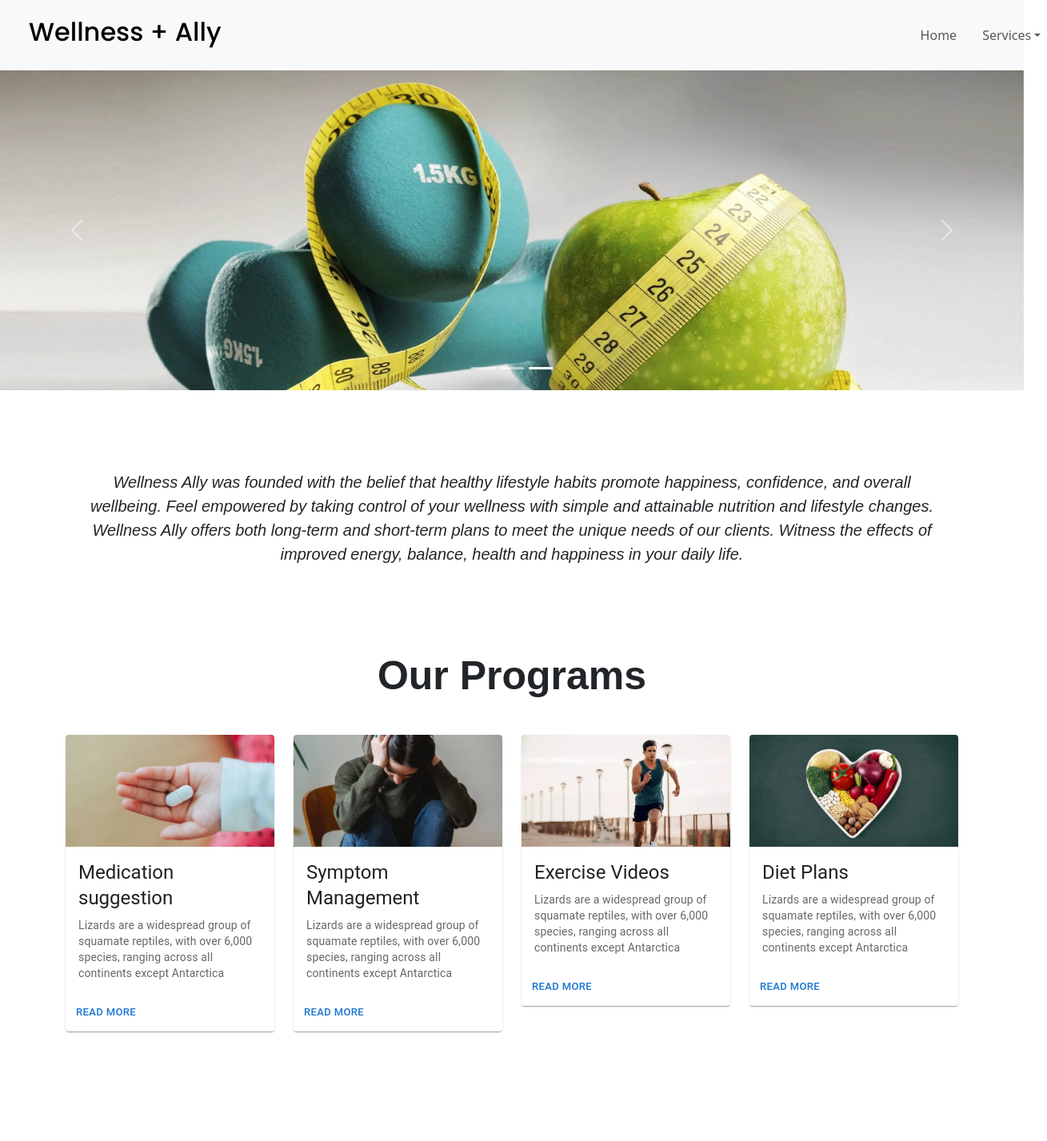
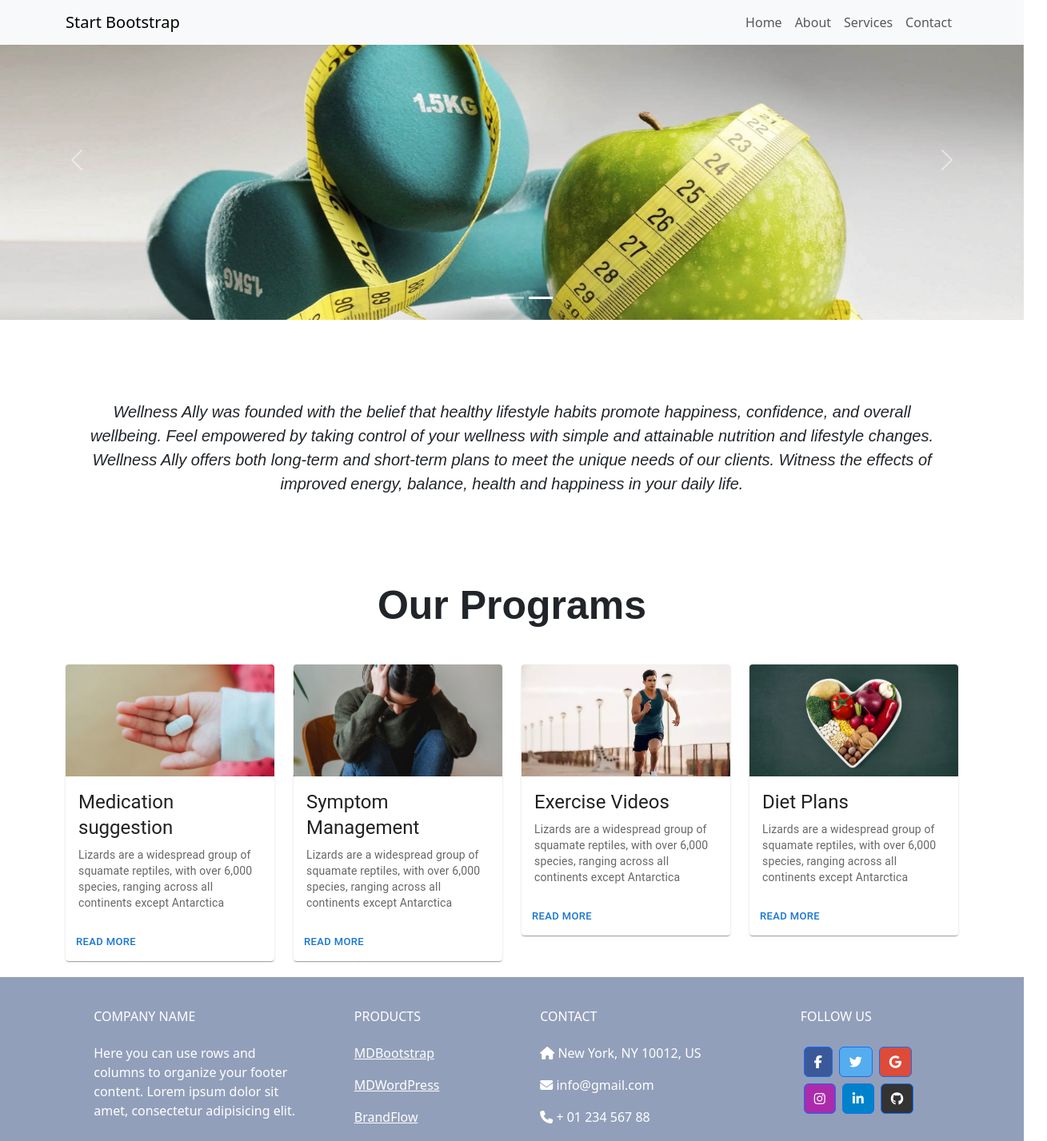
Before and after one commit to abhijithabhi01/wellness_Ally, a React (Vite) app: page / in a window 1280 px wide. Shown: the top 1427 px of the page at 80% size, 1309 px wide, since content can reach past the window. Before the commit the page ends 1310 px from the top, so only its background shows below. Built offline with nearby package versions, Linux system fonts and the light colour scheme.

Commit message:
first-r+Dash

```diff
--- a/src/App.css
+++ b/src/App.css
@@ -3,9 +3,12 @@
   border: 0px;
 }
 #header-h2{
+  /* in header Component */
   font-family: "Poppins", sans-serif;
   font-weight: 500;
   font-style: normal;
+  font-size: xx-large;
+
 }
 #div-sentence{
   font-family: "Kanit", sans-serif;
--- a/src/App.jsx
+++ b/src/App.jsx
@@ -12,6 +12,7 @@
     <Route path='/'element={<Home/>}/>
       <Route path='/login'element={<Login/>}/>
       <Route path='/register'element={<Register/>}/>
+
       </Routes>
     </>
   )
--- /dev/null
+++ b/src/Components/Footer.jsx
@@ -0,0 +1,148 @@
+import React from 'react'
+
+function Footer() {
+    return (
+        <>
+
+            <div />
+            <footer className="text-center text-lg-start text-white" style={{ backgroundColor: '#929fba' }}>
+
+                <div className="container p-4 pb-0">
+
+                    <section className="">
+
+                        <div className="row">
+                            <div className="col-md-3 col-lg-3 col-xl-3 mx-auto mt-3">
+                                <h6 className="text-uppercase mb-4 font-weight-bold">Company name</h6>
+                                <p>
+                                    Here you can use rows and columns to organize your footer content. Lorem ipsum dolor sit amet,
+                                    consectetur adipisicing elit.
+                                </p>
+                            </div>
+
+
+                            <hr className="w-100 clearfix d-md-none" />
+
+                            {/* Grid column */}
+                            <div className="col-md-2 col-lg-2 col-xl-2 mx-auto mt-3">
+                                <h6 className="text-uppercase mb-4 font-weight-bold">Products</h6>
+                                <p>
+                                    <a className="text-white">MDBootstrap</a>
+                                </p>
+                                <p>
+                                    <a className="text-white">MDWordPress</a>
+                                </p>
+                                <p>
+                                    <a className="text-white">BrandFlow</a>
+                                </p>
+                                <p>
+                                    <a className="text-white">Bootstrap Angular</a>
+                                </p>
+                            </div>
+                            {/* Grid column */}
+
+                            <hr className="w-100 clearfix d-md-none" />
+
+                            {/* Grid column */}
+                            <div className="col-md-4 col-lg-3 col-xl-3 mx-auto mt-3">
+                                <h6 className="text-uppercase mb-4 font-weight-bold">Contact</h6>
+                                <p>
+                                    <i className="fas fa-home mr-3"></i> New York, NY 10012, US
+                                </p>
+                                <p>
+                                    <i className="fas fa-envelope mr-3"></i> info@gmail.com
+                                </p>
+                                <p>
+                                    <i className="fas fa-phone mr-3"></i> + 01 234 567 88
+                                </p>
+                                <p>
+                                    <i className="fas fa-print mr-3"></i> + 01 234 567 89
+                                </p>
+                            </div>
+                            {/* Grid column */}
+
+                            {/* Grid column */}
+                            <div className="col-md-3 col-lg-2 col-xl-2 mx-auto mt-3">
+                                <h6 className="text-uppercase mb-4 font-weight-bold">Follow us</h6>
+
+                                {/* Facebook */}
+                                <a
+                                    className="btn btn-primary btn-floating m-1"
+                                    style={{ backgroundColor: '#3b5998' }}
+                                    href="#!"
+                                    role="button"
+                                >
+                                    <i className="fab fa-facebook-f"></i>
+                                </a>
+
+                                {/* Twitter */}
+                                <a
+                                    className="btn btn-primary btn-floating m-1"
+                                    style={{ backgroundColor: '#55acee' }}
+                                    href="#!"
+                                    role="button"
+                                >
+                                    <i className="fab fa-twitter"></i>
+                                </a>
+
+                                {/* Google */}
+                                <a
+                                    className="btn btn-primary btn-floating m-1"
+                                    style={{ backgroundColor: '#dd4b39' }}
+                                    href="#!"
+                                    role="button"
+                                >
+                                    <i className="fab fa-google"></i>
+                                </a>
+
+                                {/* Instagram */}
+                                <a
+                                    className="btn btn-primary btn-floating m-1"
+                                    style={{ backgroundColor: '#ac2bac' }}
+                                    href="#!"
+                                    role="button"
+                                >
+                                    <i className="fab fa-instagram"></i>
+                                </a>
+
+                                {/* Linkedin */}
+                                <a
+                                    className="btn btn-primary btn-floating m-1"
+                                    style={{ backgroundColor: '#0082ca' }}
+                                    href="#!"
+                                    role="button"
+                                >
+                                    <i className="fab fa-linkedin-in"></i>
+                                </a>
+                                {/* Github */}
+                                <a
+                                    className="btn btn-primary btn-floating m-1"
+                                    style={{ backgroundColor: '#333333' }}
+                                    href="#!"
+                                    role="button"
+                                >
+                                    <i className="fab fa-github"></i>
+                                </a>
+                            </div>
+                        </div>
+                        {/* Grid row */}
+                    </section>
+                    {/* Section: Links */}
+                </div>
+                {/* Grid container */}
+
+                {/* Copyright */}
+                <div className="text-center p-3" style={{ backgroundColor: 'rgba(0, 0, 0, 0.2)' }}>
+                    © 2020 Copyright: <a className="text-white" href="https://mdbootstrap.com/">MDBootstrap.com</a>
+                </div>
+                {/* Copyright */}
+            </footer>
+            {/* Footer */}
+            {/* </div> */}
+
+
+        </>
+    )
+}
+
+export default Footer
--- a/src/Components/Header.jsx
+++ b/src/Components/Header.jsx
@@ -1,57 +1,34 @@
 import React from 'react'
-import Button from 'react-bootstrap/Button';
-import Container from 'react-bootstrap/Container';
-import Form from 'react-bootstrap/Form';
-import Nav from 'react-bootstrap/Nav';
-import Navbar from 'react-bootstrap/Navbar';
-import NavDropdown from 'react-bootstrap/NavDropdown';
+import { Navbar, Container, Nav } from 'react-bootstrap';
+
 
 
 function Header() {
   return (
     <>
 
-    <Navbar style={{height:'11vh'}} expand="lg" className="bg-body-tertiary">
-      <Container fluid>
-        <Navbar.Brand > <h2  id='header-h2' className='ms-4'> Wellness + Ally</h2></Navbar.Brand>
-        <Navbar.Toggle aria-controls="navbarScroll" />
-        <Navbar.Collapse id="navbarScroll">
-          <Nav  className="my-2 my-lg-0"  style={{ maxHeight: '100px',marginLeft:'850px' }} navbarScroll >
-
-            <Nav.Link   href="#action1">Home</Nav.Link>
-            {/* <Nav.Link href="#action2">Diet Plans</Nav.Link>
-            <Nav.Link href="#action2">Exercise Videos</Nav.Link>
-            <Nav.Link href="#action2">Medication Suggetion</Nav.Link> */}
-            <NavDropdown className='ms-3' title="Services" id="navbarScrollingDropdown">
-              <NavDropdown.Item href="#action1">Diet Plans</NavDropdown.Item>
-              <NavDropdown.Item href="#action2"> Exercise Videos</NavDropdown.Item>
-              <NavDropdown.Item href="#action3"> Medication Suggetion </NavDropdown.Item>
-
-              {/* <NavDropdown.Divider /> */}
-
-              {/* <NavDropdown.Item href="#action5">
-
-              </NavDropdown.Item> */}
-            </NavDropdown>
-            {/* <Nav.Link href="#" disabled>
-              Link
-            </Nav.Link> */}
-             {/* <Nav.Link className='ms-3' href="#action1">Contact</Nav.Link> */}
-
+   <Navbar bg="light" expand="lg" fixed="top">
+      <Container>
+        <Navbar.Brand href="#">Start Bootstrap</Navbar.Brand>
+        <Navbar.Toggle aria-controls="navbarResponsive" />
+        <Navbar.Collapse id="navbarResponsive">
+          <Nav className="ms-auto">
+            <Nav.Item className="nav-item">
+              <Nav.Link href="#" className="nav-link">Home</Nav.Link>
+            </Nav.Item>
+            <Nav.Item className="nav-item">
+              <Nav.Link href="#" className="nav-link">About</Nav.Link>
+            </Nav.Item>
+            <Nav.Item className="nav-item">
+              <Nav.Link href="#" className="nav-link">Services</Nav.Link>
+            </Nav.Item>
+            <Nav.Item className="nav-item">
+              <Nav.Link href="#" className="nav-link">Contact</Nav.Link>
+            </Nav.Item>
           </Nav>
-          {/* <Form className="d-flex">
-            <Form.Control
-              type="search"
-              placeholder="Search"
-              className="me-2"
-              aria-label="Search"
-            />
-            <Button variant="outline-success">Search</Button>
-          </Form> */}
         </Navbar.Collapse>
       </Container>
     </Navbar>
-
     </>
   )
 }
--- a/src/Pages/Home.jsx
+++ b/src/Pages/Home.jsx
@@ -18,6 +18,7 @@
 import cd2 from '../assets/cd2.jpeg';
 import cd3 from '../assets/cd3.jpeg';
 import cd4 from '../assets/cd4.jpeg';
+import Footer from '../Components/Footer';
 
 
 
@@ -160,6 +161,9 @@
                 </div>
 
             </div>
+
+
+            <Footer />
         </>
     )
 }
```
Also changed, not shown: src/Pages/Register.jsx (+24 -23 lines), 1 other file (tests, documents, lock files or other folders).
